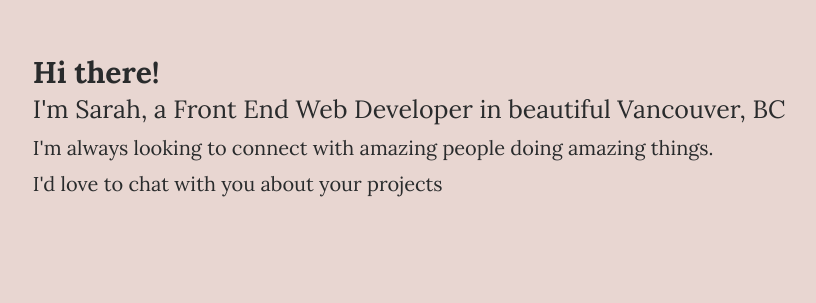
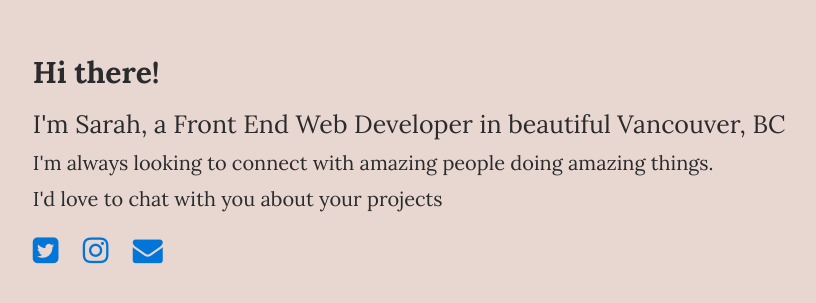
Before and after one commit to sarahveness/sarahveness.com, a website: page temp/index.html in a window 1280 px wide. Shown: the part 149-452 px from the top of the page, without its empty margins (300-1116 px from the left). Drawn offline with nearby package versions, Linux system fonts and the light colour scheme; a script that the page names is missing.

Commit message:
added links to social media

```diff
--- a/temp/index.html
+++ b/temp/index.html
@@ -7,8 +7,7 @@
     <link rel="stylesheet" href="main.min.css">
     <link href="https://fonts.googleapis.com/css?family=Lora:400,400i,700" rel="stylesheet">
     <link rel="icon" type="image/png" sizes="16x16" href="favicon-16x16.png">
-    <link rel="stylesheet" href="path/to/font-awesome/css/font-awesome.min.css">
-
+    <link rel="stylesheet" href="https://maxcdn.bootstrapcdn.com/font-awesome/4.7.0/css/font-awesome.min.css">
     <title>Sarah Veness</title>
   </head>
 
@@ -18,7 +17,14 @@
     <p class="maintext2">I'm Sarah, a Front End Web Developer in beautiful Vancouver, BC</p>
     <p class="maintext3">I'm always looking to connect with amazing people doing amazing things.</p>
     <p class="maintext4">I'd love to chat with you about your projects</p>
+
+    <div class="icons">
+      <a href="http://www.twitter.com/sarahveness"><i class="fa fa-twitter-square"></i></a>
+      <a href="http://www.instagram.com/sarahveness"><i class="fa fa-instagram"></i></a>
+      <a href="mailto:hello@sarahveness.com"><i class="fa fa-envelope"></i></a>
+    </div>
   </div>
+
 
     <script src="https://cdnjs.cloudflare.com/ajax/libs/tether/1.4.0/js/tether.min.js" integrity="sha384-DztdAPBWPRXSA/3eYEEUWrWCy7G5KFbe8fFjk5JAIxUYHKkDx6Qin1DkWx51bBrb" crossorigin="anonymous"></script>
     <script src="https://maxcdn.bootstrapcdn.com/bootstrap/4.0.0-alpha.6/js/bootstrap.min.js" integrity="sha384-vBWWzlZJ8ea9aCX4pEW3rVHjgjt7zpkNpZk+02D9phzyeVkE+jo0ieGizqPLForn" crossorigin="anonymous"></script>
--- a/temp/main.scss
+++ b/temp/main.scss
@@ -13,6 +13,13 @@ body {
 h1 {
   font-weight: 700;
   font-size: 30px;
+  margin-bottom: 23px;
+}
+
+i.fa {
+  font-size: 30px;
+  padding-top: 10px;
+  padding-right: 20px;
 }
 
 .maintext2 {
@@ -26,3 +33,7 @@ font-size: 20px;
 .maintext4 {
   font-size: 20px;
 }
+
+.icons {
+  height: 50%;
+}
```
Also changed, not shown: temp/main.min.css.
